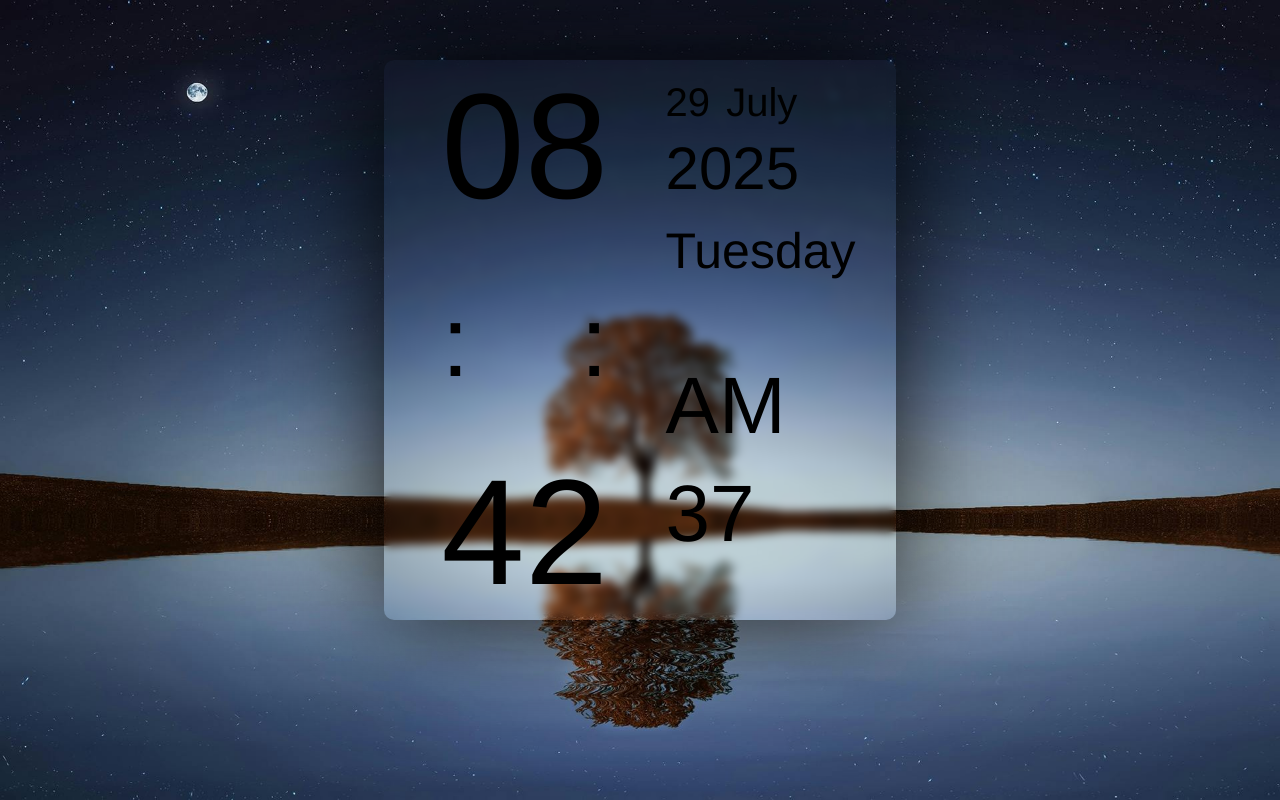
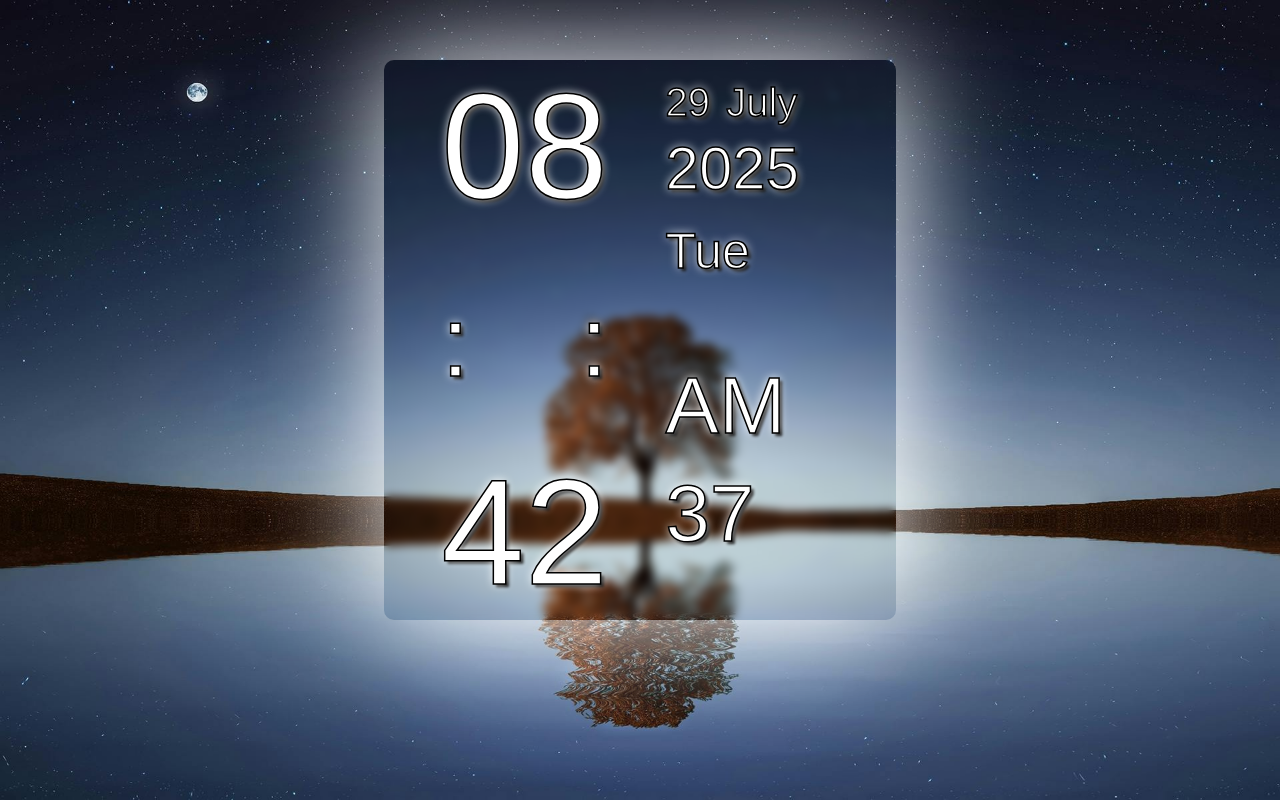
Before and after one commit to dhruvilad1001/Digital-Clock, a plain HTML site: page index.html in a window 1280 px wide. Drawn offline with Linux system fonts and the light colour scheme.

Commit message:
Updated homepage layout and styles

```diff
--- a/script.js
+++ b/script.js
@@ -1,5 +1,5 @@
 let months=["January","February","March","April","May","June","July","August","September","October","November","December"]
-let days = ["Sunday", "Monday", "Tuesday", "Wednesday", "Thursday", "Friday", "Saturday"];
+let days = ["Sun", "Mon", "Tue", "Wed", "Thu", "Fri", "Sat"];
 
 let hours=document.getElementById("hrs")
 let minuets=document.getElementById("min")
--- a/style.css
+++ b/style.css
@@ -20,10 +20,15 @@ body{
     align-items: center;
     backdrop-filter: blur(5px);
     border-radius: 10px;
-    box-shadow: 0px 0px 120px;
+    box-shadow: 0px 0px 120px white;
 }
 .clock{
     height: 100%;
+    color: white;
+    /* color: rgb(105, 104, 104); */
+    -webkit-text-stroke: 1.5px black;
+    /* text-shadow: 0px 0px 10px  white,3px 3px 3px white; */
+    text-shadow: 0px 0px 10px  rgb(255, 255, 255),3px 3px 3px black;
 }
 .clock1{
     width: 55%;
```
